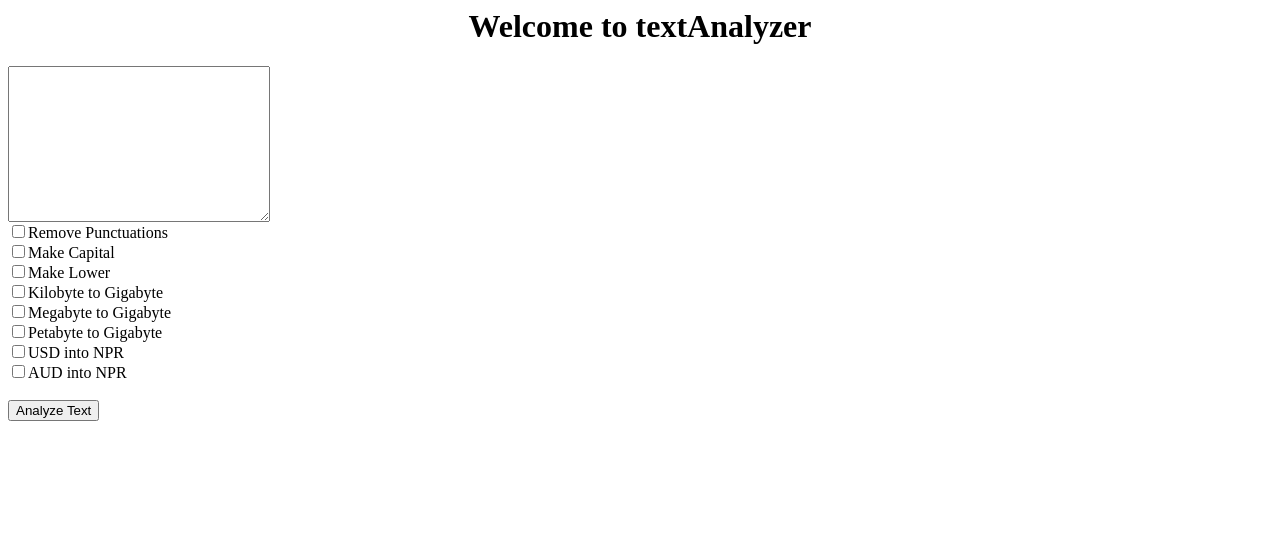
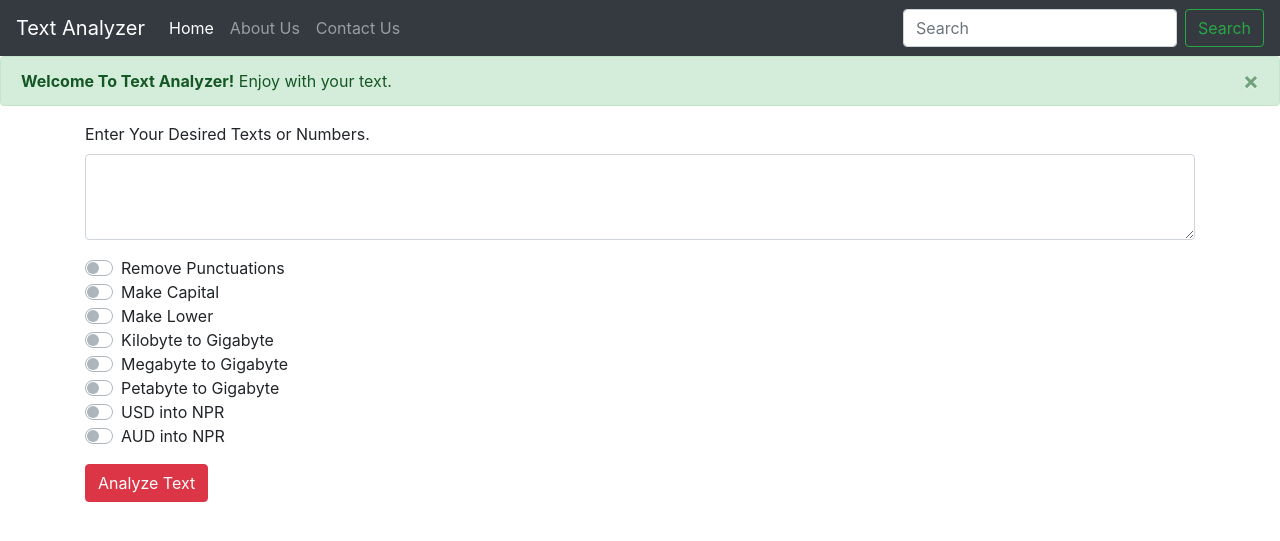
Before and after one commit to callmebhawesh/textAnalyzer, a Django app: page / in a window 1280 px wide. Shown: the top 541 px of the page. Run offline with Django 3.2, Linux system fonts and the light colour scheme.

Commit message:
Index.html Made better with bootstrap

```diff
--- a/templates/index.html
+++ b/templates/index.html
@@ -1,34 +1,204 @@
+<!DOCTYPE html>
 <html lang="en">
-<head>
-    <meta charset="UTF-8">
-    <meta name="viewport" content="width=device-width, initial-scale=1.0">
+  <head>
+    <!-- Required meta tags -->
+    <meta charset="utf-8" />
+    <meta
+      name="viewport"
+      content="width=device-width, initial-scale=1, shrink-to-fit=no"
+    />
+
+    <!-- Bootstrap CSS -->
+    <link
+      rel="stylesheet"
+      href="https://cdn.jsdelivr.net/npm/bootstrap@4.5.3/dist/css/bootstrap.min.css"
+      integrity="sha384-TX8t27EcRE3e/ihU7zmQxVncDAy5uIKz4rEkgIXeMed4M0jlfIDPvg6uqKI2xXr2"
+      crossorigin="anonymous"
+    />
+
     <title>Text Analyzer</title>
-</head>
-<body>
-    <h1 style="text-align: center;">Welcome to textAnalyzer</h1>
+  </head>
+  <body>
+    <!-- <div class="container-fluid">
+      <h1>Welcome To Text Analyzer</h1>
+    </div> -->
+    <!-- navbar starts here -->
+    <nav class="navbar navbar-expand-lg navbar-dark bg-dark">
+      <a class="navbar-brand" href="#">Text Analyzer</a>
+      <button
+        class="navbar-toggler"
+        type="button"
+        data-toggle="collapse"
+        data-target="#navbarSupportedContent"
+        aria-controls="navbarSupportedContent"
+        aria-expanded="false"
+        aria-label="Toggle navigation"
+      >
+        <span class="navbar-toggler-icon"></span>
+      </button>
 
-    <form action="/analyze" method="get">
+      <div class="collapse navbar-collapse" id="navbarSupportedContent">
+        <ul class="navbar-nav mr-auto">
+          <li class="nav-item active">
+            <a class="nav-link" href="#"
+              >Home <span class="sr-only">(current)</span></a
+            >
+          </li>
+          <li class="nav-item">
+            <a class="nav-link" href="#">About Us</a>
+          </li>
+          <li class="nav-item">
+            <a class="nav-link" href="#">Contact Us</a>
+          </li>
+        </ul>
+        <form class="form-inline my-2 my-lg-0">
+          <input
+            class="form-control mr-sm-2"
+            type="search"
+            placeholder="Search"
+            aria-label="Search"
+          />
+          <button class="btn btn-outline-success my-2 my-sm-0" type="submit">
+            Search
+          </button>
+        </form>
+      </div>
+    </nav>
+    <!-- navbar ends here -->
+    <div class="alert alert-success alert-dismissible fade show" role="alert">
+      <strong>Welcome To Text Analyzer!</strong> Enjoy with your text.
+      <button
+        type="button"
+        class="close"
+        data-dismiss="alert"
+        aria-label="Close"
+      >
+        <span aria-hidden="true">&times;</span>
+      </button>
+    </div>
+    <div class="container">
+      <form action="/analyze" method="get">
+        <div class="form-group">
+          <label for="exampleFormControlTextarea1"
+            >Enter Your Desired Texts or Numbers.</label
+          >
+          <textarea
+            class="form-control"
+            id="exampleFormControlTextarea1"
+            rows="3"
+            name="text"
+          ></textarea>
+        </div>
 
-    <textarea name="text" id="" cols="30" rows="10"></textarea>
-    </textarea> <br>
+        <div class="custom-control custom-switch">
+          <input
+            type="checkbox"
+            class="custom-control-input"
+            id="customSwitch1"
+            name="removepunc"
+          />
+          <label class="custom-control-label" for="customSwitch1"
+            >Remove Punctuations</label
+          >
+        </div>
+        <div class="custom-control custom-switch">
+          <input
+            type="checkbox"
+            class="custom-control-input"
+            id="customSwitch2"
+            name="makeCapital"
+          />
+          <label class="custom-control-label" for="customSwitch2"
+            >Make Capital</label
+          >
+        </div>
+        <div class="custom-control custom-switch">
+          <input
+            type="checkbox"
+            class="custom-control-input"
+            id="customSwitch3"
+            name="makeLower"
+          />
+          <label class="custom-control-label" for="customSwitch3"
+            >Make Lower</label
+          >
+        </div>
+        <div class="custom-control custom-switch">
+          <input
+            type="checkbox"
+            class="custom-control-input"
+            id="customSwitch4"
+            name="kbtogb"
+          />
+          <label class="custom-control-label" for="customSwitch4"
+            >Kilobyte to Gigabyte</label
+          >
+        </div>
+        <div class="custom-control custom-switch">
+          <input
+            type="checkbox"
+            class="custom-control-input"
+            id="customSwitch5"
+            name="mbtogb"
+          />
+          <label class="custom-control-label" for="customSwitch5"
+            >Megabyte to Gigabyte</label
+          >
+        </div>
+        <div class="custom-control custom-switch">
+          <input
+            type="checkbox"
+            class="custom-control-input"
+            id="customSwitch6"
+            name="pbtogb"
+          />
+          <label class="custom-control-label" for="customSwitch6"
+            >Petabyte to Gigabyte</label
+          >
+        </div>
+        <div class="custom-control custom-switch">
+          <input
+            type="checkbox"
+            class="custom-control-input"
+            id="customSwitch7"
+            name="usdtonpr"
+          />
+          <label class="custom-control-label" for="customSwitch7"
+            >USD into NPR</label
+          >
+        </div>
+        <div class="custom-control custom-switch">
+          <input
+            type="checkbox"
+            class="custom-control-input"
+            id="customSwitch8"
+            name="audtonpr"
+          />
+          <label class="custom-control-label" for="customSwitch8"
+            >AUD into NPR</label
+          >
+        </div>
+        <button type="submit" class="btn btn-danger mt-3">Analyze Text</button>
+      </form>
+    </div>
+    <!-- Optional JavaScript; choose one of the two! -->
 
-    <input type="checkbox" name="removepunc">Remove Punctuations <br>
+    <!-- Option 1: jQuery and Bootstrap Bundle (includes Popper) -->
+    <script
+      src="https://code.jquery.com/jquery-3.5.1.slim.min.js"
+      integrity="sha384-DfXdz2htPH0lsSSs5nCTpuj/zy4C+OGpamoFVy38MVBnE+IbbVYUew+OrCXaRkfj"
+      crossorigin="anonymous"
+    ></script>
+    <script
+      src="https://cdn.jsdelivr.net/npm/bootstrap@4.5.3/dist/js/bootstrap.bundle.min.js"
+      integrity="sha384-ho+j7jyWK8fNQe+A12Hb8AhRq26LrZ/JpcUGGOn+Y7RsweNrtN/tE3MoK7ZeZDyx"
+      crossorigin="anonymous"
+    ></script>
 
-    <input type="checkbox" name="makeCapital">Make Capital <br>
-
-    <input type="checkbox" name="makeLower">Make Lower <br>
-
-    <input type="checkbox" name="kbtogb">Kilobyte to Gigabyte <br>
-
-    <input type="checkbox" name="mbtogb">Megabyte to Gigabyte <br>
-
-    <input type="checkbox" name="pbtogb">Petabyte to Gigabyte <br>
-
-    <input type="checkbox" name="usdtonpr">USD into NPR <br>
-
-    <input type="checkbox" name="audtonpr">AUD into NPR <br>
-
-    <br> <button type="submit">Analyze Text</button>
-    </form>
-</body>
+    <!-- Option 2: jQuery, Popper.js, and Bootstrap JS
+    <script src="https://code.jquery.com/jquery-3.5.1.slim.min.js" integrity="sha384-DfXdz2htPH0lsSSs5nCTpuj/zy4C+OGpamoFVy38MVBnE+IbbVYUew+OrCXaRkfj" crossorigin="anonymous"></script>
+    <script src="https://cdn.jsdelivr.net/npm/popper.js@1.16.1/dist/umd/popper.min.js" integrity="sha384-9/reFTGAW83EW2RDu2S0VKaIzap3H66lZH81PoYlFhbGU+6BZp6G7niu735Sk7lN" crossorigin="anonymous"></script>
+    <script src="https://cdn.jsdelivr.net/npm/bootstrap@4.5.3/dist/js/bootstrap.min.js" integrity="sha384-w1Q4orYjBQndcko6MimVbzY0tgp4pWB4lZ7lr30WKz0vr/aWKhXdBNmNb5D92v7s" crossorigin="anonymous"></script>
+    -->
+  </body>
 </html>
```
Also changed, not shown: templates/index2.html (added, +23 -0 lines).
